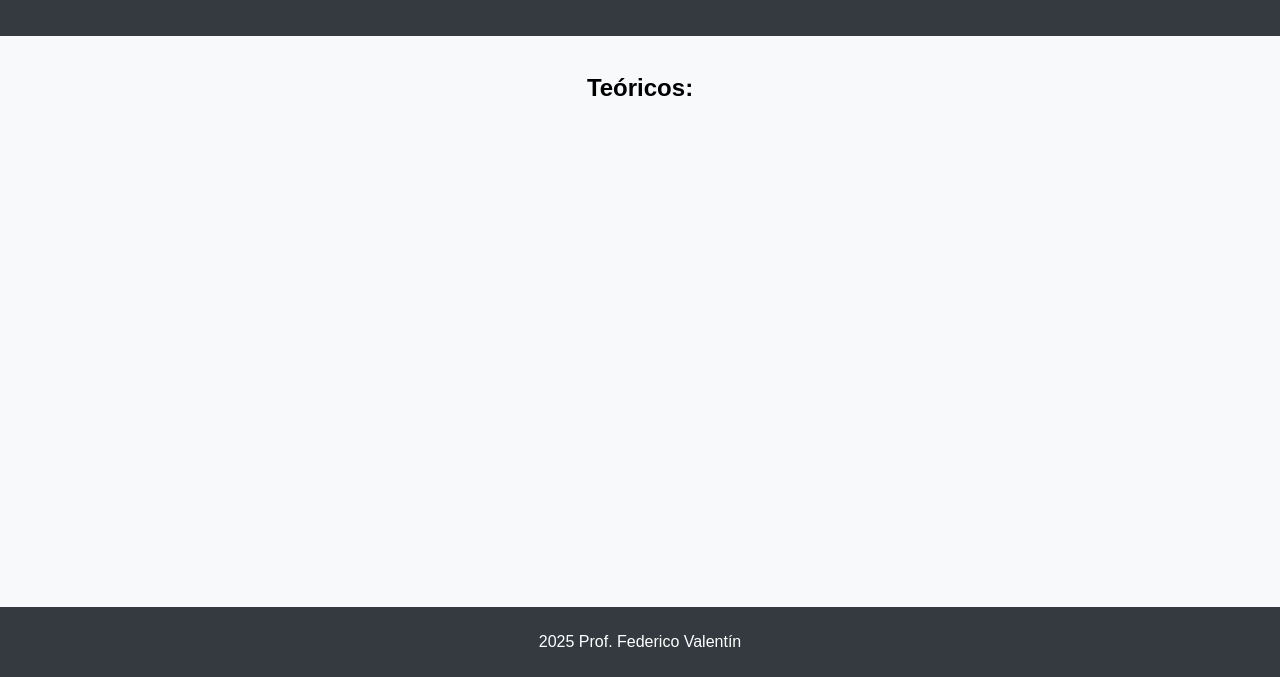
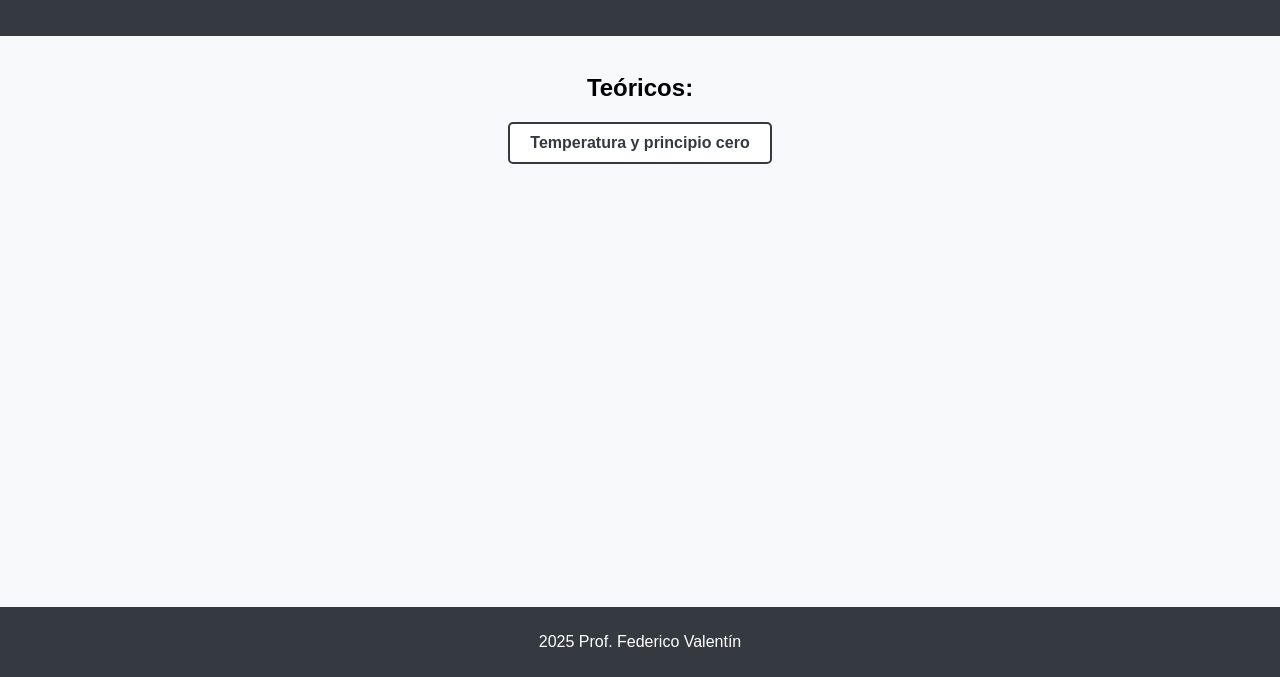
Before and after one commit to fisicavalentin/fisica, a plain HTML site: page 3rocvht.html in a window 1280 px wide. Shown: the part 123-800 px from the top of the page. Drawn offline with Linux system fonts and the light colour scheme.

Commit message:
Update 3rocvht.html

```diff
--- a/3rocvht.html
+++ b/3rocvht.html
@@ -19,6 +19,9 @@
         <br>
         <h2>Teóricos: </h2>
 
+
+    <ul>
+        <li><a href="https://drive.google.com/file/d/1yND9fX6q0N6t27JPoQD3JCnOFdMEIfD5/view?usp=drive_link"> Temperatura y principio cero </a></li>
 
             <!--      <li><a href="https://drive.google.com/file/d/1IhZhMqxSeRa9Hrp8b02WkP2fx_LWFMS6/view?usp=sharing">Introducción
                     a Carga y Fuerza eléctrica </a></li>
```
